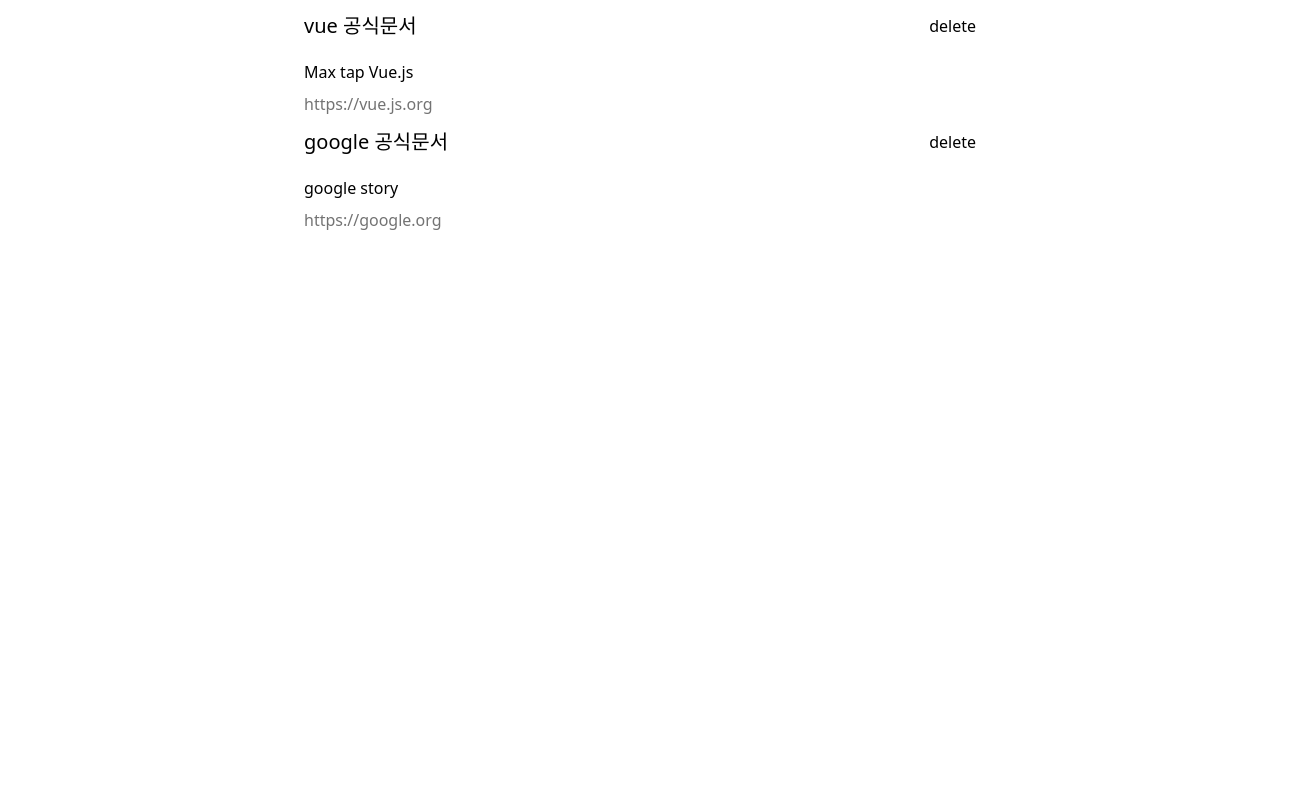
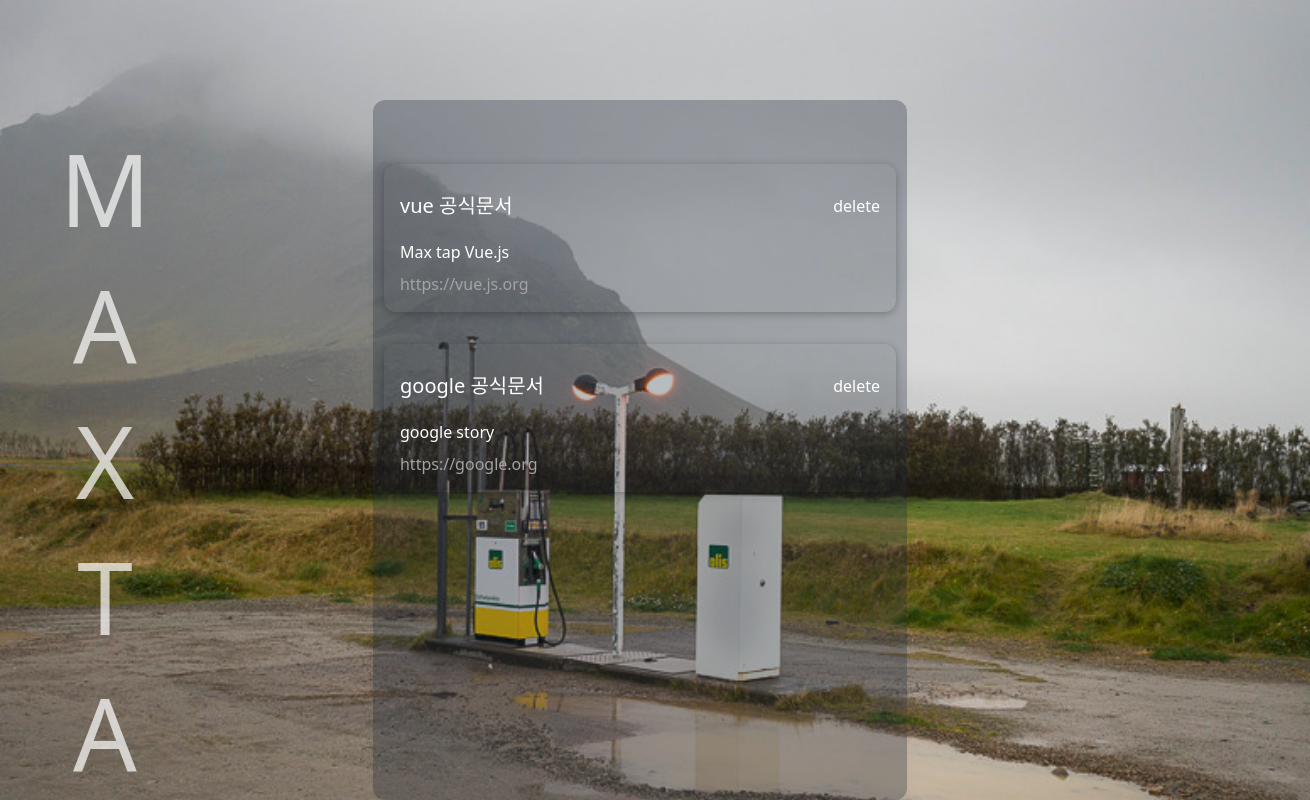
Before and after one commit to 0gunkim/maxtap, a Vue app: page / in a window 1280 px wide. Shown: the top 800 px of the page, 1310 px wide, since content can reach past the window. Built offline with nearby package versions, Linux system fonts and the light colour scheme.

Commit message:
Feat: Header

```diff
--- a/src/App.vue
+++ b/src/App.vue
@@ -1,9 +1,11 @@
 <template id="app">
+  <TheHeader></TheHeader>
   <BookmarkStore :bookmarks="bookmarks" />
 </template>
 <script lang="ts" setup>
 import { ref } from 'vue'
 import BookmarkStore from './components/bookmark-list/BookmarkStore.vue'
+import TheHeader from './components/layout/TheHeader.vue'
 const bookmarks = ref([
   { id: '1', title: 'vue 공식문서', description: 'Max tap Vue.js', link: 'https://vue.js.org' },
   { id: '2', title: 'google 공식문서', description: ' google story', link: 'https://google.org' }
--- a/src/assets/main.css
+++ b/src/assets/main.css
@@ -3,15 +3,15 @@
 @tailwind utilities;
 
 body {
-  background-color: white;
+  @apply bg-mainIMG bg-cover bg-no-repeat text-white text-opacity-100;
 }
 a {
-  @apply decoration-neutral-600 text-neutral-500;
+  @apply decoration-neutral-600 text-neutral-400;
 }
 
 a:hover,
 a:active {
-  @apply text-neutral-700;
+  @apply text-neutral-100;
 }
 
 h3 {
--- /dev/null
+++ b/src/components/UI/BaseCard.vue
@@ -0,0 +1,12 @@
+<template>
+  <div><slot></slot></div>
+</template>
+<style scoped>
+div {
+  border-radius: 12px;
+  box-shadow: 0 2px 8px rgba(0, 0, 0, 0.26);
+  padding: 1rem;
+  margin: 2rem auto;
+  max-width: 32rem;
+}
+</style>
--- /dev/null
+++ b/src/components/UI/BaseContainer.vue
@@ -0,0 +1,12 @@
+<template>
+  <div class="container"><slot></slot></div>
+</template>
+<style scoped>
+.container {
+  @apply relative  w-5/12 h-[700px] mx-auto my-[100px] pt-8;
+}
+.container::before {
+  content: ' ';
+  @apply absolute inset-0 bg-gray-800 opacity-30 rounded-xl shadow-lg -z-10;
+}
+</style>
--- a/src/components/bookmark-list/BookmarkStore.vue
+++ b/src/components/bookmark-list/BookmarkStore.vue
@@ -1,16 +1,19 @@
 <template>
+  <BaseContainer>
     <ul v-for="bookmark in bookmarks" :key="bookmark.id">
+      <BaseCard>
         <BookMarkItem
           :id="bookmark.id"
           :title="bookmark.title"
           :description="bookmark.description"
           :link="bookmark.link"
         />
+      </BaseCard>
     </ul>
+  </BaseContainer>
 </template>
 <script setup lang="ts">
 import BookMarkItem from './BookMarkItem.vue'
-
 interface IBookmark {
   id: string
   title: string
@@ -20,3 +23,5 @@
 
 defineProps<{ bookmarks: IBookmark[] }>()
 </script>
+
+<style scoped></style>
--- /dev/null
+++ b/src/components/layout/TheHeader.vue
@@ -0,0 +1,27 @@
+<template>
+  <header>
+    <h1>MAXTAP</h1>
+  </header>
+</template>
+<style scoped>
+header {
+  position: absolute;
+  top: 150px;
+  left: 30px;
+  z-index: -10;
+  font-size: 100px;
+  font-weight: 500;
+  text-orientation: upright;
+
+  writing-mode: vertical-lr;
+  width: 100%;
+  height: 3rem;
+  opacity: 0.7;
+  margin-top: -30px;
+}
+
+header h1 {
+  color: white;
+  margin: 0;
+}
+</style>
--- a/src/main.ts
+++ b/src/main.ts
@@ -1,6 +1,10 @@
 import './assets/main.css'
 import { createApp } from 'vue'
 import App from './App.vue'
+import BaseCard from '../src/components/UI/BaseCard.vue'
+import BaseContainer from '../src/components/UI/BaseContainer.vue'
+const app = createApp(App)
+app.component('BaseContainer', BaseContainer)
+app.component('BaseCard', BaseCard)
 
-const app = createApp(App)
 app.mount('#app')
--- a/tailwind.config.js
+++ b/tailwind.config.js
@@ -2,7 +2,11 @@
 export default {
   content: ['./index.html', './src/**/*.{vue,js,ts,jsx,tsx}'],
   theme: {
-    extend: {}
+    extend: {
+      backgroundImage: {
+        mainIMG: "url('/src/assets/main.jpg')"
+      }
+    }
   },
   plugins: []
 }
--- a/tsconfig.app.json
+++ b/tsconfig.app.json
@@ -1,6 +1,6 @@
 {
   "extends": "@vue/tsconfig/tsconfig.dom.json",
-  "include": ["env.d.ts", "src/**/*", "src/**/*.vue"],
+  "include": ["env.d.ts", "src/**/*", "src/**/*.vue", "src/**/*.ts"],
   "exclude": ["src/**/__tests__/*"],
   "compilerOptions": {
     "composite": true,
```
Also changed, not shown: src/assets/main.jpg (added). Lines whose indentation alone changed are shown as unchanged.
